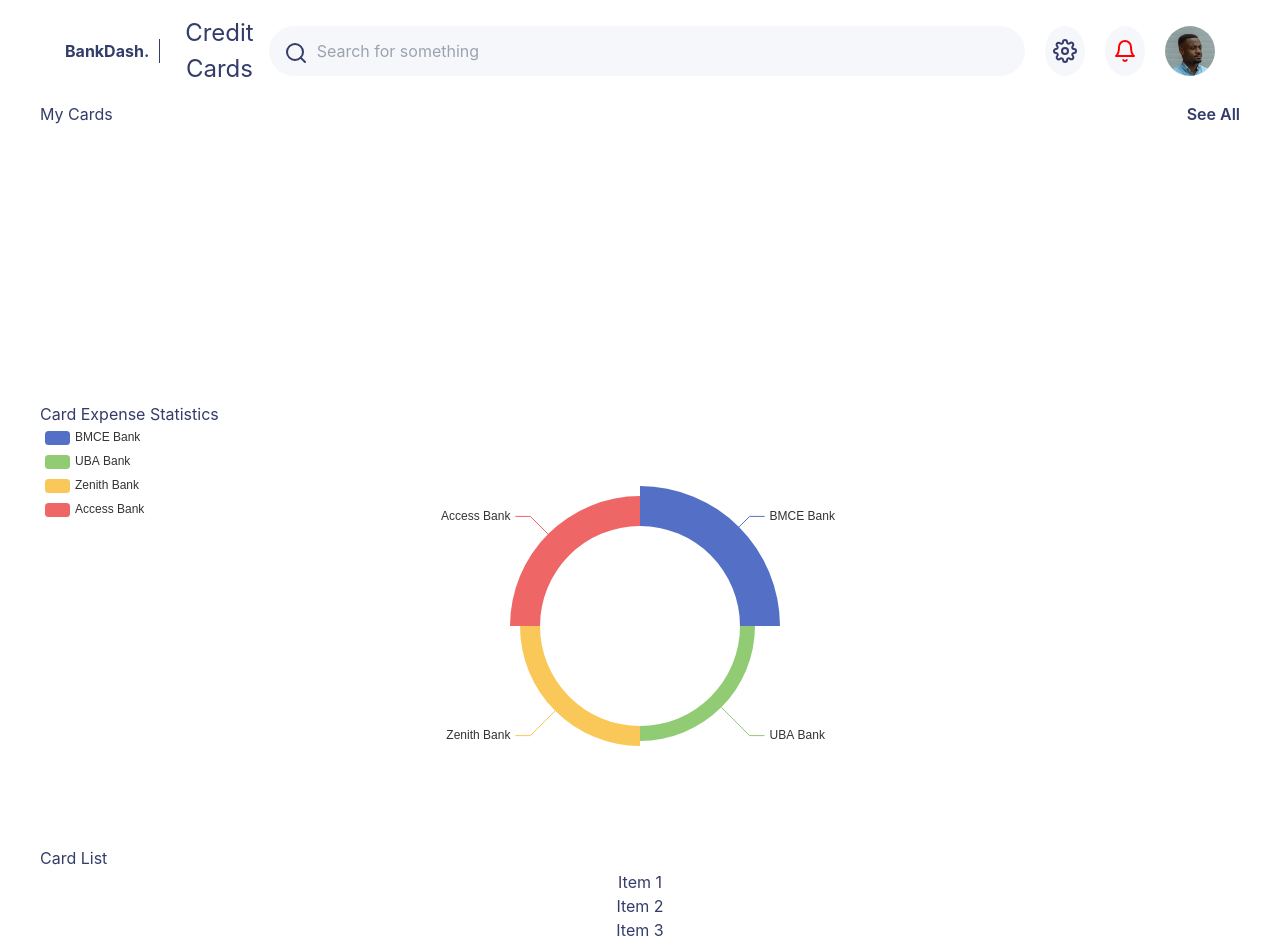
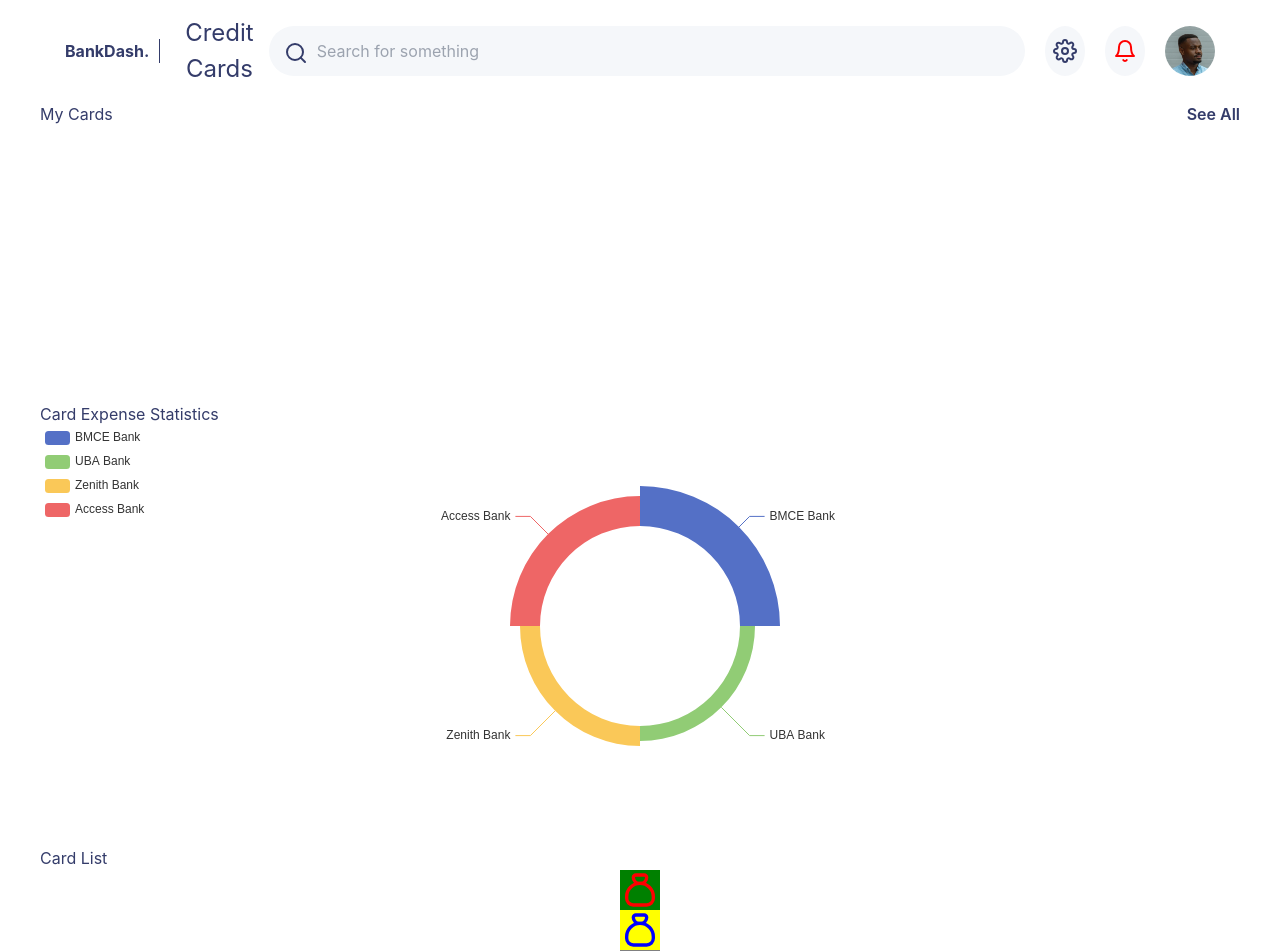
Before and after one commit to mizou9494/UI_Bank_Dashboard, a React (Create React App) app: page /Credit_Cards in a window 1280 px wide. Shown: the top 951 px of the page. Built offline with nearby package versions, Linux system fonts and the light colour scheme.

Commit message:
still styling the credit card page

```diff
--- a/jsconfig.json
+++ b/jsconfig.json
@@ -5,5 +5,5 @@
         "@/*": ["*"]
       }
     },
-    "include": ["src"]
+    "include": ["src", "lib"]
 }
--- a/src/components/CardList/CardList.js
+++ b/src/components/CardList/CardList.js
@@ -1,4 +1,18 @@
 import React from 'react';
+
+import {
+  DollarSign,
+  Facebook,
+  Home,
+  User,
+  CreditCard,
+  Moon,
+  Settings,
+  ArrowUpCircle,
+  ArrowDownCircle
+} from "react-feather"
+
+import { TbMoneybag, TbPigMoney, TbReportMoney, TbZoomMoney } from "react-icons/tb";
 
 import styled from 'styled-components';
 
@@ -8,13 +22,13 @@
       <SectionHead>Card List</SectionHead>
       <CardListWrapper>
         <ListItem>
-          Item 1
+          <IconWrapper><TbMoneybag color='red' size={40} /></IconWrapper>
         </ListItem>
         <ListItem>
-          Item 2
+          <IconWrapper><TbMoneybag color='blue' size={40} /></IconWrapper>
         </ListItem>
         <ListItem>
-          Item 3
+          <IconWrapper><TbMoneybag color='white' size={40} /></IconWrapper>
         </ListItem>
       </CardListWrapper>
     </>
@@ -27,13 +41,33 @@
   flex-direction: column;
   justify-content: center;
   align-items: center;
+
 `
 
+const IconWrapper = styled.div`
+  display: grid;
+  place-content: center;
+`
 
 const ListItem = styled.div`
   display: flex;
   justify-content: center;
   align-items: center;
+  gap: 12px;
+
+  &:first-of-type > ${IconWrapper} {
+    background-color: green;
+    // border: 2px solid darkgreen;
+  }
+
+  &:nth-of-type(2) > ${IconWrapper} {
+    background-color: yellow;
+    // border: 2px solid goldenrod;
+  }
+  &:nth-of-type(3) > ${IconWrapper} {
+    background-color: gray;
+    // border: 2px solid goldenrod;
+  }
 `
 
 
```
